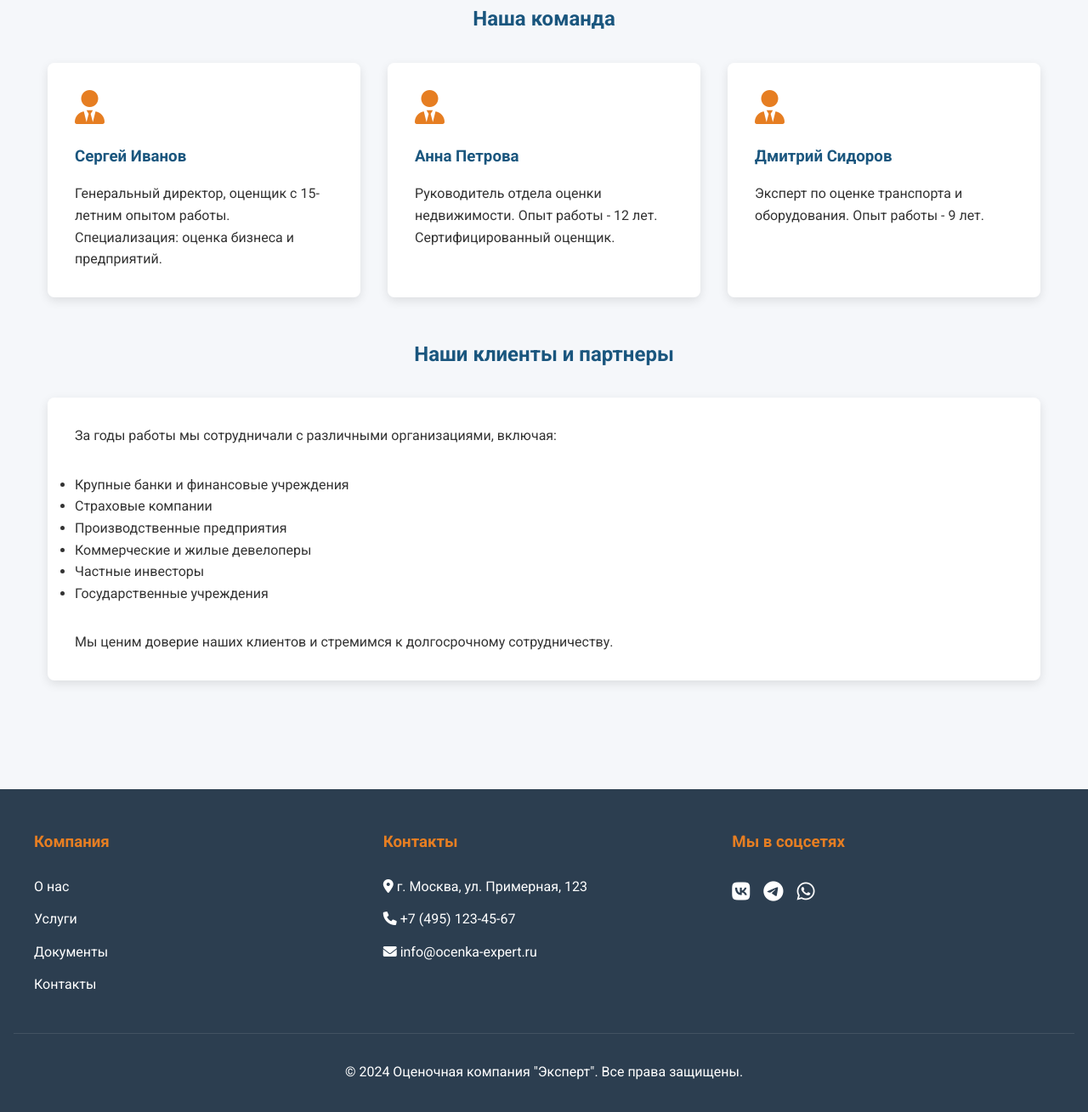
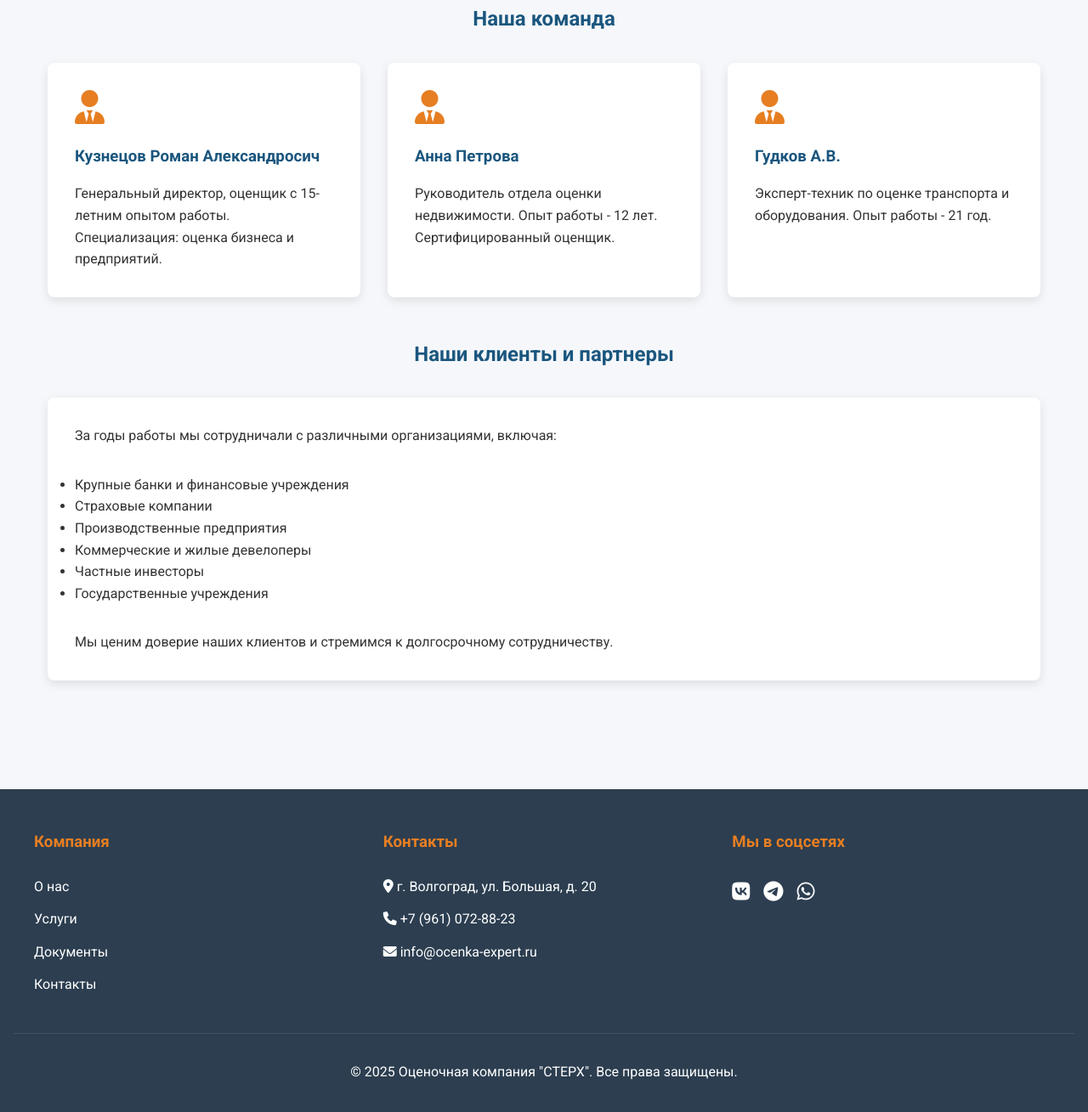
Before and after one commit to oraslav/practica, a plain HTML site: page about.html in a window 1280 px wide. Shown: the part 1057-2366 px from the top of the page at 85% size. Drawn offline with Linux system fonts and the light colour scheme.

Commit message:
Update about.html

```diff
--- a/about.html
+++ b/about.html
@@ -29,7 +29,7 @@
         <section id="about" class="animate" style="animation-delay: 0.2s">
             <div class="about-content">
                 <h2 class="section-title">Наша история</h2>
-                <p>Оценочная компания "Эксперт" была основана в 2010 году группой профессиональных оценщиков с многолетним опытом работы в различных сферах оценочной деятельности.</p>
+                <p>Оценочная компания ООО "СТЕРХ" была основана в 2010 году группой профессиональных оценщиков с многолетним опытом работы в различных сферах оценочной деятельности.</p>
                 <p>За годы работы мы заслужили репутацию надежного партнера, предоставляющего качественные и объективные оценочные услуги для частных лиц, предприятий и государственных учреждений.</p>
 
                 <h3>Наша миссия</h3>
@@ -51,7 +51,7 @@
             <div class="services-grid">
                 <div class="service-card">
                     <i class="fas fa-user-tie"></i>
-                    <h3>Сергей Иванов</h3>
+                    <h3>Кузнецов Роман Александросич</h3>
                     <p>Генеральный директор, оценщик с 15-летним опытом работы. Специализация: оценка бизнеса и предприятий.</p>
                 </div>
 
@@ -63,8 +63,8 @@
 
                 <div class="service-card">
                     <i class="fas fa-user-tie"></i>
-                    <h3>Дмитрий Сидоров</h3>
-                    <p>Эксперт по оценке транспорта и оборудования. Опыт работы - 9 лет.</p>
+                    <h3>Гудков А.В.</h3>
+                    <p>Эксперт-техник по оценке транспорта и оборудования. Опыт работы - 21 год.</p>
                 </div>
             </div>
         </section>
@@ -102,8 +102,8 @@
             <div class="footer-column">
                 <h3>Контакты</h3>
                 <ul>
-                    <li><i class="fas fa-map-marker-alt"></i> г. Москва, ул. Примерная, 123</li>
-                    <li><i class="fas fa-phone"></i> +7 (495) 123-45-67</li>
+                    <li><i class="fas fa-map-marker-alt"></i> г. Волгоград, ул. Большая, д. 20</li>
+                    <li><i class="fas fa-phone"></i> +7 (961) 072-88-23</li>
                     <li><i class="fas fa-envelope"></i> info@ocenka-expert.ru</li>
                 </ul>
             </div>
@@ -119,7 +119,7 @@
         </div>
 
         <div class="copyright">
-            <p>&copy; 2024 Оценочная компания "Эксперт". Все права защищены.</p>
+            <p>&copy; 2025 Оценочная компания "СТЕРХ". Все права защищены.</p>
         </div>
     </footer>
 
```
